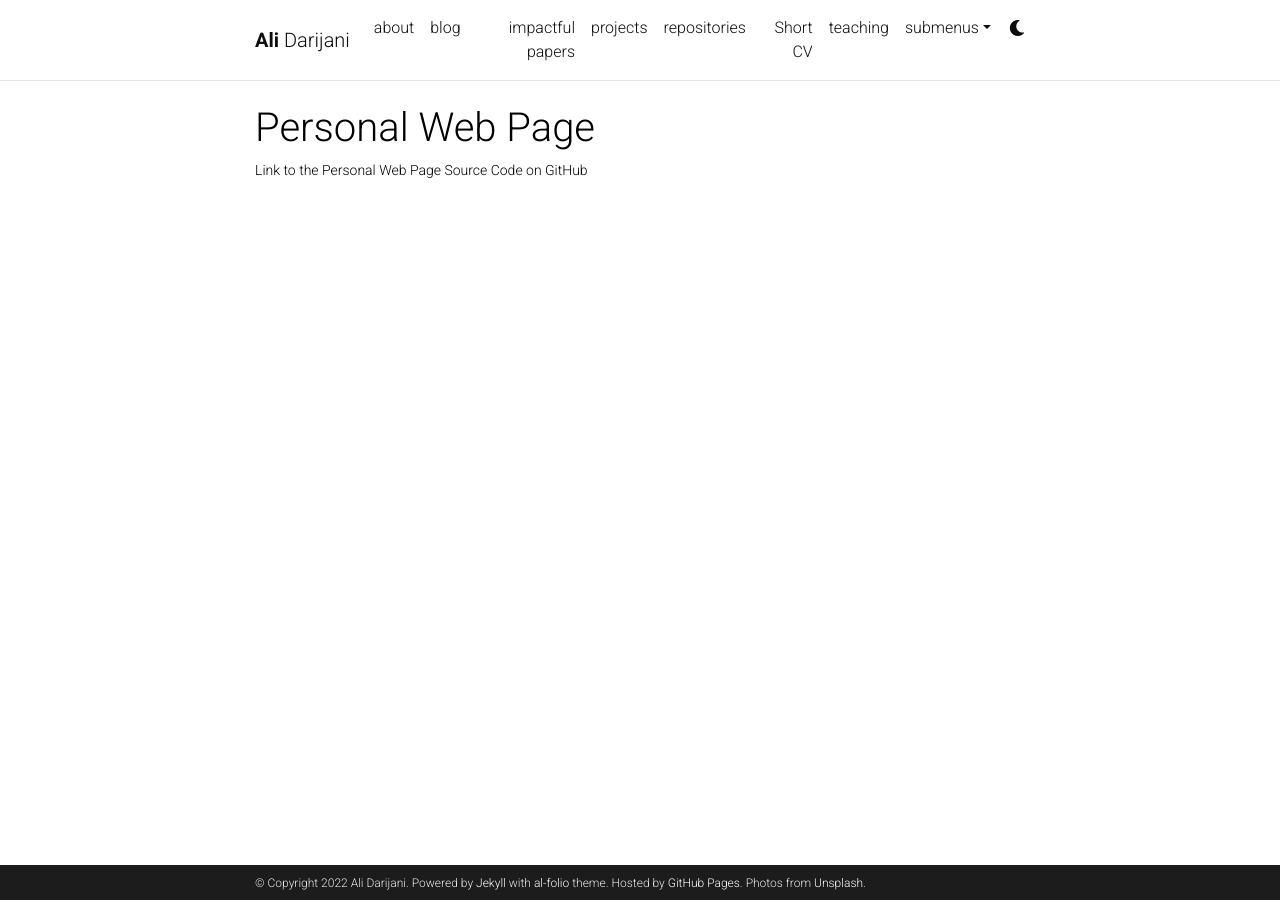
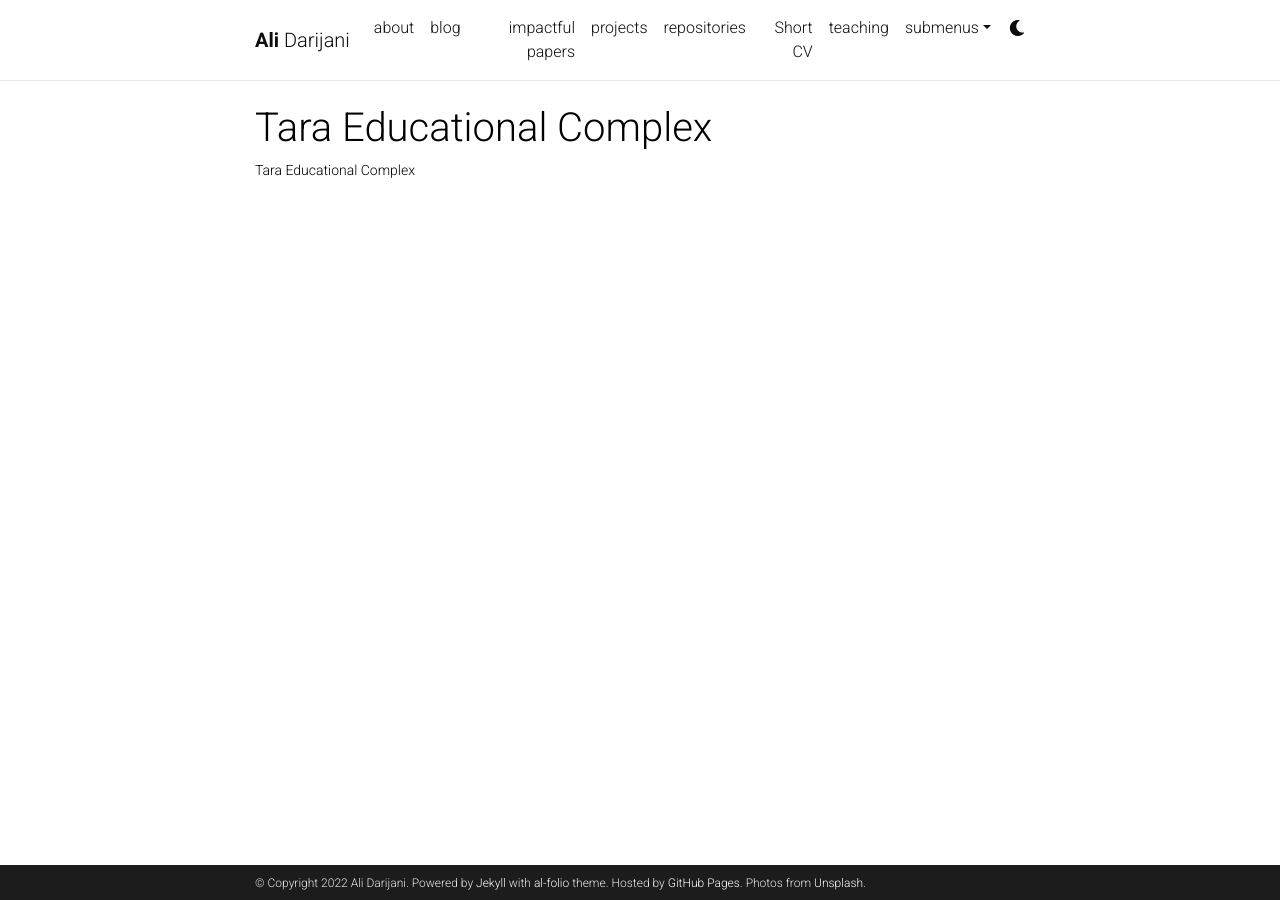
Before and after one commit to adarijani/adarijani.github.io_archived, a Jekyll site: the page built from _projects/tara school.md, in a window 1280 px wide. Built offline with Jekyll 4.4.1, drawn with Linux system fonts in a browser that asks for light colours; comment, search, counter and statistics services are not loaded; a style sheet for code colours, icons or effects is not loaded.

Commit message:
Update tara school.md

```diff
--- a/_projects/tara school.md
+++ b/_projects/tara school.md
@@ -1,7 +1,7 @@
 ---
 layout: page
-title: Personal Web Page
-description: Link to the Personal Web Page Source Code on GitHub
+title: Tara Educational Complex
+description: Tara Educational Complex
 img: assets/img/tara_school.jpg
 redirect: https://adarijani.github.io/tara-educational-complex/
 importance: 1
```
